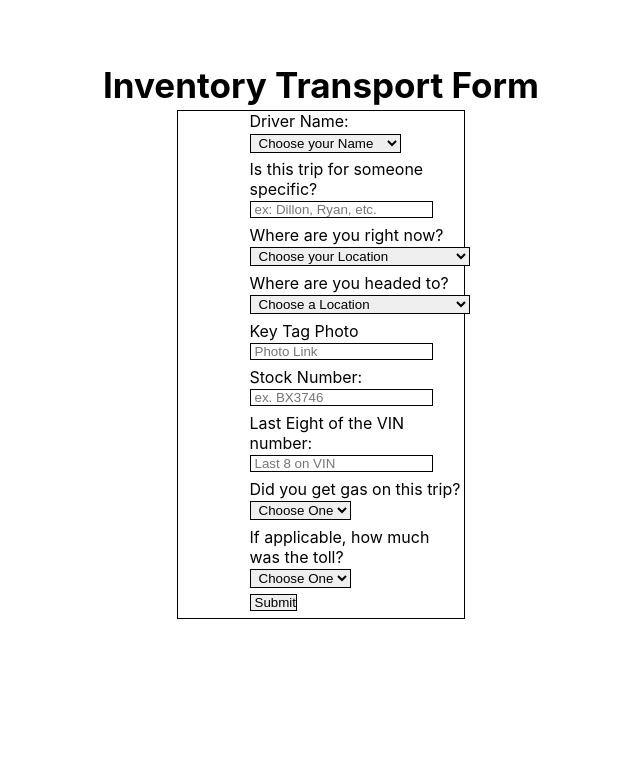
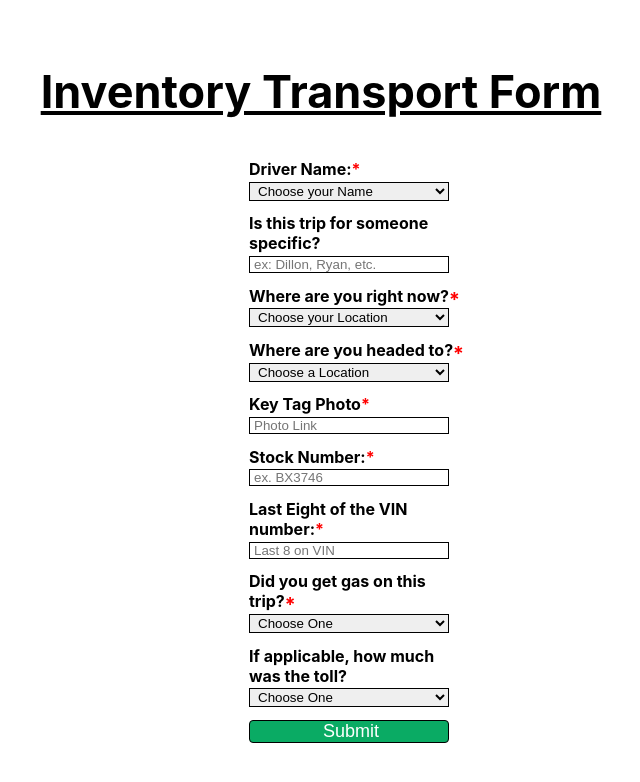
Before and after one commit to bjouellette/InventoryTransport, a React (Create React App) app in the folder frontend/: page /form in a window 1280 px wide. Shown: the top 782 px of the page, without its empty margins (319-959 px from the left). Built offline with nearby package versions, Linux system fonts and the light colour scheme.

Commit message:
form styling finished

```diff
--- a/frontend/src/components/form.css
+++ b/frontend/src/components/form.css
@@ -19,24 +19,51 @@
 }
 
 .form-title{
-    font-size: 35px;
+    font-size: 45px;
+    text-decoration: underline;
     text-align: center;
     color: black;
-    margin: 0 0 .5vh 0;
+    margin: 0 0 5vh 0;
+
 }
 
 .form-box input, select{
     display: block;
     padding: 0rem 0rem 0rem .25rem;
-    margin: .2vw 0vw .5vw 0vw;
+    margin: .2vw 0vw 1vw 0vw;
     border: solid 1px black;
+    width: 200px;
+}
+
+.form-box p{
+    font-weight: bold;
 }
 
 .form{
-    border: 1px solid black;
+    border: ;
     width: 25%;
 }
 
 .form input, select, p{
     margin-left: 25%;
 }
+
+.required::after {
+    content: "*";
+    color: red;
+}
+
+.submit{
+    display: inline-block;
+    border-radius: 4px;
+    background-color: #0AAB64;
+    border: none;
+    color: #FFFFFF;
+    text-align: center;
+    font-size: 18px;
+    padding: 20px;
+    width: 300px;
+    transition: all 0.5s;
+    cursor: pointer;
+    margin: 5px;
+}
--- a/frontend/src/components/form.js
+++ b/frontend/src/components/form.js
@@ -17,7 +17,7 @@ export default function Form() {
     <div className = "form-box">
         <h1 className = "form-title">Inventory Transport Form</h1>
         <form className = "form" onSubmit={handleSubmit(onSubmit)}>
-            <p>Driver Name:</p>
+            <p className="required" >Driver Name:</p>
             <select defaultValue={value} onChange={handleChange} {...register("Driver Name:", { required: true })}>
                 <option value="default" disabled hidden>
                     Choose your Name
@@ -74,7 +74,7 @@ export default function Form() {
             </select>
             <p>Is this trip for someone specific?</p>
             <input type="text" placeholder="ex: Dillon, Ryan, etc." {...register("Is the trip for someone specific?", {maxLength: 100})} />
-            <p>Where are you right now?</p>
+            <p className="required" >Where are you right now?</p>
             <select defaultValue={value} onChange={handleChange} {...register("Where are you right now?", { required: true })}>
                 <option value="default" disabled hidden>
                     Choose your Location
@@ -109,7 +109,7 @@ export default function Form() {
                 <option value="Volkswagen of Lee's Summit">Volkswagen of Lee's Summit</option>
                 <option value="Other">Other</option>
             </select>
-            <p>Where are you headed to?</p>
+            <p className="required" >Where are you headed to?</p>
             <select defaultValue={value} onChange={handleChange} {...register("Where are you headed to?", { required: true })}>
                 <option value="default" disabled hidden>
                     Choose a Location
@@ -144,13 +144,13 @@ export default function Form() {
                 <option value="Volkswagen of Lee's Summit">Volkswagen of Lee's Summit</option>
                 <option value="Other">Other</option>
             </select>
-            <p>Key Tag Photo</p>
+            <p className="required" >Key Tag Photo</p>
             <input type="url" placeholder="Photo Link" {...register("Key Tag Photo", {required: true})} />
-            <p>Stock Number:</p>
+            <p className="required" >Stock Number:</p>
             <input type="text" placeholder="ex. BX3746" {...register("Stock Number", {required: true})} />
-            <p>Last Eight of the VIN number:</p>
+            <p className="required" >Last Eight of the VIN number:</p>
             <input type="number" placeholder="Last 8 on VIN" {...register("Last Eight of the VIN number:", {required: true})} />
-            <p>Did you get gas on this trip?</p>
+            <p className="required" >Did you get gas on this trip?</p>
             <select defaultValue={value} onChange={handleChange}{...register("Did you get gas on this trip?", { required: true })}>
                 <option value="default" disabled hidden>Choose One</option>
                 <option value="Yes">Yes</option>
@@ -163,7 +163,7 @@ export default function Form() {
                 <option value="4.00">$4.00</option>
             </select>
 
-            <input type="submit" />
+            <input className="submit" type="submit" />
         </form>
     </div>
   );
```
